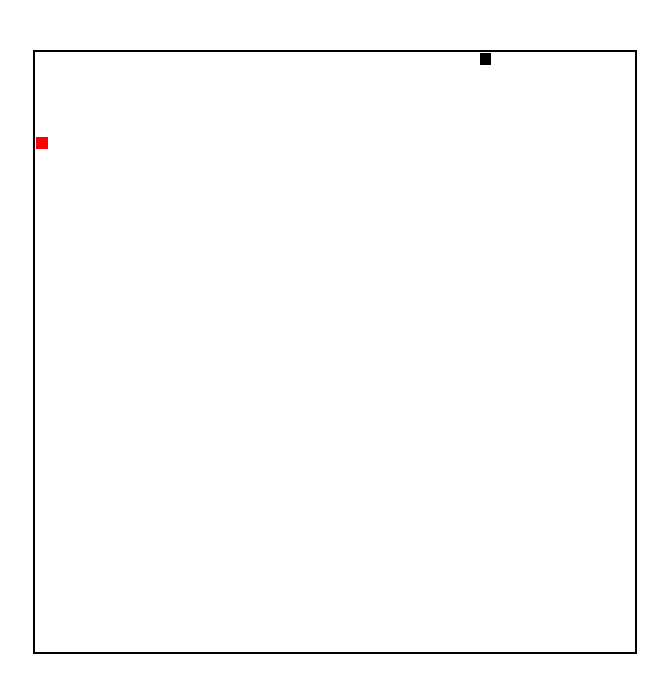
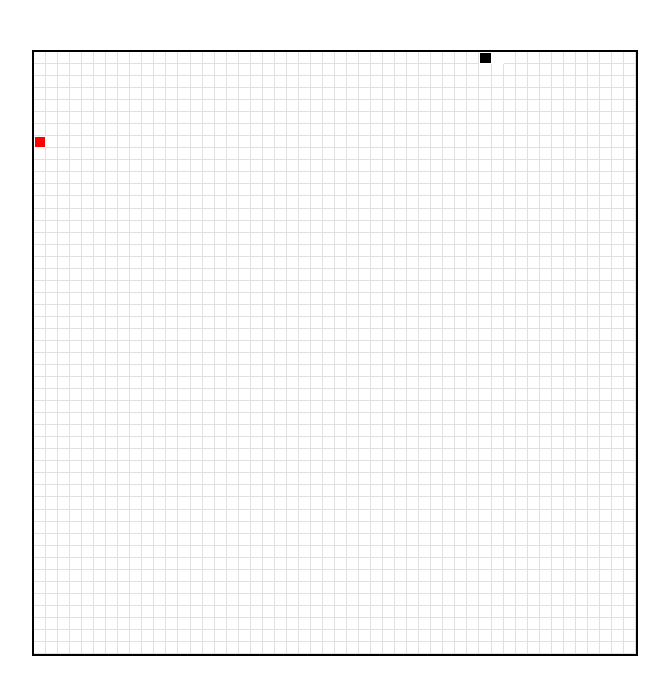
Before and after one commit to 19novdiablos/rocket-watch, a Next.js app: page /snake in a window 1280 px wide. Shown: the top 694 px of the page, without its empty margins (305-974 px from the left). Built offline with nearby package versions, Linux system fonts and the light colour scheme.

Commit message:
add background for game

```diff
--- a/assets/snake/index.css
+++ b/assets/snake/index.css
@@ -1,15 +1,17 @@
 .game-area {
   position: relative;
   margin: 50px auto;
-  width: 600px;
-  height: 600px;
+  width: 602px;
+  height: 602px;
   border: 2px solid #000;
+  background: repeating-linear-gradient(to right,transparent 0 calc(2% - 1px), #e0e0e0 calc(2% - 1px) 2%),
+  repeating-linear-gradient(to bottom,transparent 0 calc(2% - 1px), #e0e0e0 calc(2% - 1px) 2%) #fff;
 }
 
 .snake-dot {
   position: absolute;
-  width: 2%;
-  height: 2%;
+  width: calc(2% - 2px);
+  height: calc(2% - 2px);
   background-color: #000;
   border: 1px solid #fff;
   z-index: 2;
@@ -22,8 +24,8 @@
 
 .snake-food {
   position: absolute;
-  width: 2%;
-  height: 2%;
+  width: calc(2% - 2px);
+  height: calc(2% - 2px);
   background: red;
   border: 1px solid #fff;
   z-index: 1;
```
